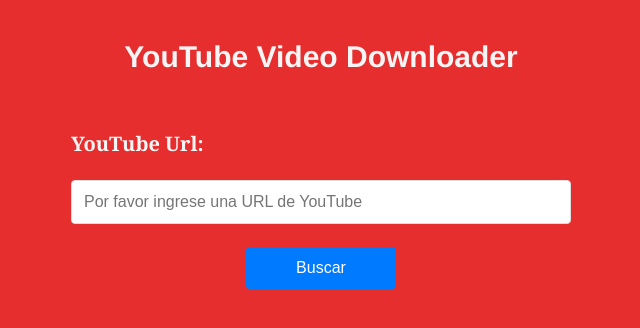
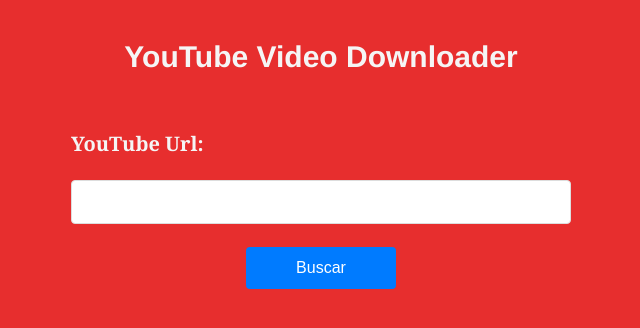
Before and after one commit to Drone181/Pagina-Descarga-YouTube, a Flask app: page / in a window 1280 px wide. Shown: the top 328 px of the page, without its empty margins (319-959 px from the left). Run offline with Flask 3, Linux system fonts and the light colour scheme.

Commit message:
Update index.html

```diff
--- a/templates/index.html
+++ b/templates/index.html
@@ -1,35 +1,16 @@
-{% extends 'layout.html' %}
+<!-- index.html -->
+{% extends './layout.html' %}
 
-{% block title %}{{ data.Titulo }}{% endblock %}
+{% block title %}{{data.Titulo}}{% endblock %}
 
 {% block body %}
-<div class="contenedor">
-    <div id="main_text">
-        {{ data.bienvenida }}
-    </div>
+<div id="main_text">
+    {{data.bienvenida}}
+</div>
 
-    <form id="youtubeForm" action="{{ url_for('search_video') }}" method="GET">
-        <label for="youtube-url">YouTube Url:</label>
-        <input type="text" id="youtube-url" name="url" placeholder="Por favor ingrese una URL de YouTube" required>
-        <button type="submit">Buscar</button>
-    </form>
-
-    {% if data.error %}
-    <div class="alert alert-error" style="display: block;">
-        {{ data.error }}
-    </div>
-    {% endif %}
-</div>
+<form id="youtubeForm" method="GET">
+    <label for="youtube-url">YouTube Url:</label>
+    <input type="text" id="youtube-url" name="url">
+    <button type="submit">Buscar</button>
+</form>
 {% endblock %}
-
-{% block scripts %}
-<script>
-document.getElementById('youtubeForm').addEventListener('submit', function(e) {
-    const url = document.getElementById('youtube-url').value;
-    if (!url.includes('youtube.com') && !url.includes('youtu.be')) {
-        e.preventDefault();
-        alert('Por favor ingrese una URL válida de YouTube');
-    }
-});
-</script>
-{% endblock %}
```
